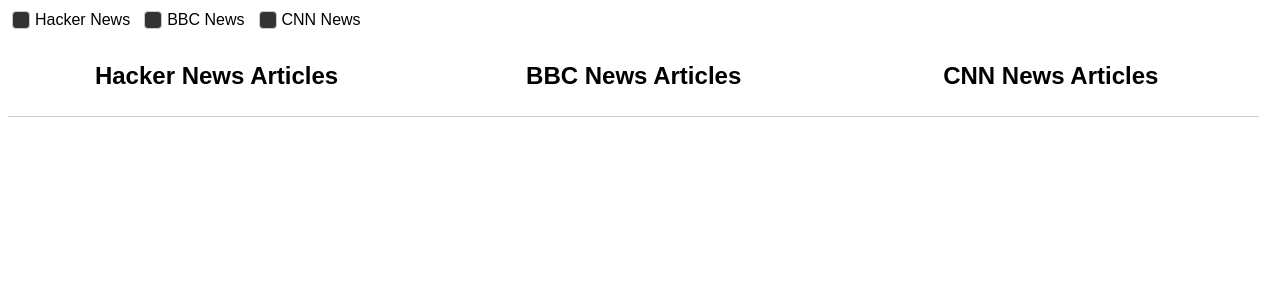
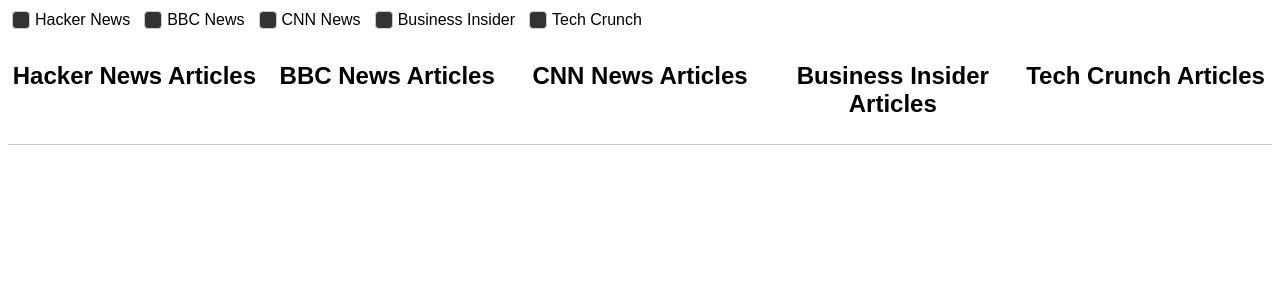
Before and after one commit to thomasbulll/TechNewsAggregator, a Flask app: template templates/index.html in a window 1280 px wide. Shown: the top 300 px of the page. Run offline with Flask 3, Linux system fonts and the light colour scheme; the template is opened without the code that fills it, so the values that code supplies are empty.

Commit message:
Add business insider and tech crunch

```diff
--- a/app.py
+++ b/app.py
@@ -1,5 +1,5 @@
 from flask import Flask, render_template
-from news_scraper.aggregator import fetch_hacker_news_top_articles, fetch_bbc_top_articles, fetch_cnn_top_articles
+from news_scraper.aggregator import fetch_hacker_news_top_articles, fetch_bbc_top_articles, fetch_cnn_top_articles, fetch_business_insider_top_articles, fetch_tech_crunch_top_articles
 
 app = Flask(__name__)
 
@@ -8,8 +8,16 @@ def index():
     hacker_news_articles = fetch_hacker_news_top_articles("https://news.ycombinator.com/")
     bbc_news_articles = fetch_bbc_top_articles("https://www.bbc.co.uk/news/technology")
     cnn_news_articles = fetch_cnn_top_articles("https://edition.cnn.com/business/tech")
+    business_insider_articles = fetch_business_insider_top_articles("https://www.businessinsider.com/tech")
+    tech_crunch_articles = fetch_tech_crunch_top_articles("https://techcrunch.com/")
+    # the_next_web_articles = fetch_the_next_web_top_articles("https://thenextweb.com/")
 
-    return render_template('index.html', hacker_news_articles=hacker_news_articles, bbc_news_articles=bbc_news_articles, cnn_news_articles=cnn_news_articles)
+    return render_template('index.html', hacker_news_articles=hacker_news_articles,
+                           bbc_news_articles=bbc_news_articles,
+                           cnn_news_articles=cnn_news_articles,
+                           business_insider_articles=business_insider_articles,
+                           tech_crunch_articles=tech_crunch_articles)
 
 if __name__ == "__main__":
+    # fetch_the_next_web_top_articles("https://thenextweb.com/")
     app.run(debug=True)
--- a/static/style.css
+++ b/static/style.css
@@ -16,7 +16,7 @@ section {
   margin-bottom: 20px;
   border-bottom: 1px solid #ccc;
   padding-bottom: 10px;
-  width: 33%;
+  width: 20%;
 }
 
 article {
--- a/templates/index.html
+++ b/templates/index.html
@@ -15,6 +15,12 @@
     </label>
     <label for="cnn-news">
       <input type="checkbox" id="cnn-news" checked> CNN News
+    </label>
+    <label for="business-insider-news">
+      <input type="checkbox" id="business-insider-news" checked> Business Insider
+    </label>
+    <label for="tech-crunch-news">
+      <input type="checkbox" id="tech-crunch-news" checked> Tech Crunch
     </label>
   </div>
 
@@ -51,6 +57,28 @@
         {% endfor %}
       </ul>
     </section>
+
+    <section id="business-insider-news-section">
+      <h1>Business Insider Articles</h1>
+      <ul>
+        {% for article in business_insider_articles %}
+          <article>
+            <a href="{{ article.url }}">{{ article.title }}</a>
+          </article>
+        {% endfor %}
+      </ul>
+    </section>
+
+    <section id="tech-crunch-news-section">
+      <h1>Tech Crunch Articles</h1>
+      <ul>
+        {% for article in tech_crunch_articles %}
+          <article>
+            <a href="{{ article.url }}">{{ article.title }}</a>
+          </article>
+        {% endfor %}
+      </ul>
+    </section>
   </div>
 
   <script>
```
Also changed, not shown: news_scraper/aggregator.py (+27 -0 lines).
